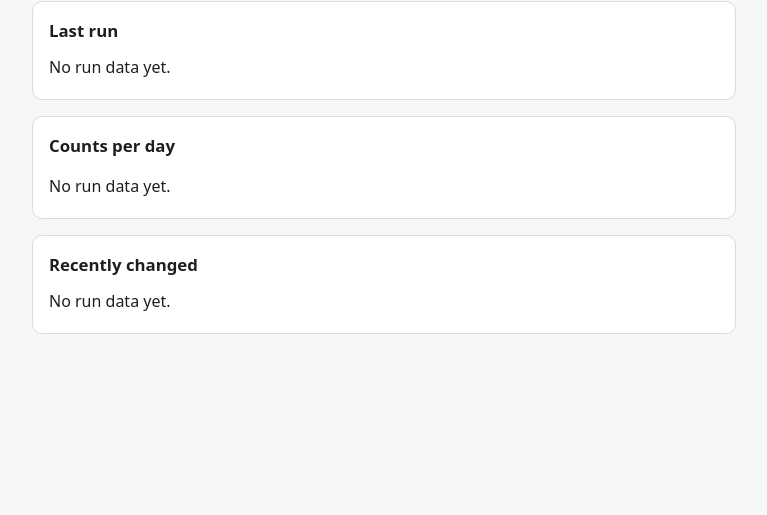
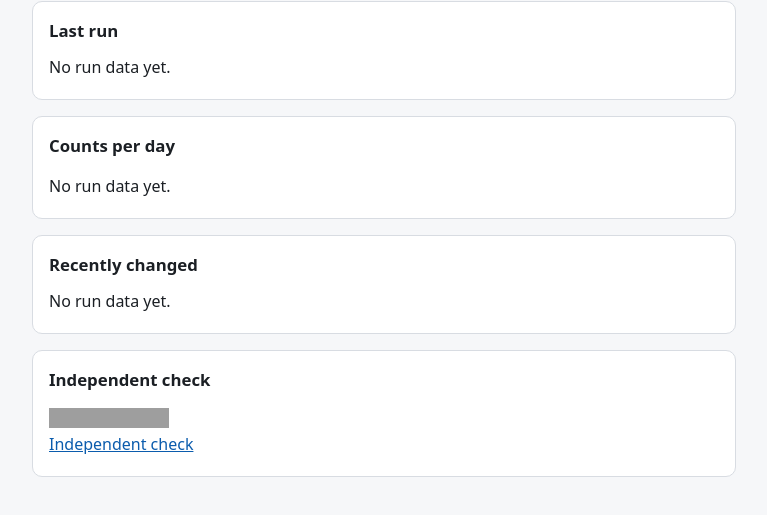
Before and after one commit to thienba/kb-sync-lab, a plain HTML site: page status/index.html in a window 1280 px wide. Shown: the part 73-588 px from the top of the page, without its empty margins (256-1023 px from the left). Drawn offline with Linux system fonts and the light colour scheme; no server answers; grey boxes are pictures that could not be loaded.

Commit message:
Show the healthchecks.io badge in the README and on the status page

```diff
--- a/status/index.html
+++ b/status/index.html
@@ -73,7 +73,7 @@ const RUN_HOUR_UTC = 2, RUN_MINUTE_UTC = 17;
 // Banner when the last run is older than a daily job plus 2 hours of grace.
 const STALE_HOURS = 26;
 // healthchecks.io status badge URL (https://healthchecks.io/badge/...); empty hides it.
-const HC_BADGE_URL = "";
+const HC_BADGE_URL = "https://healthchecks.io/badge/62526ddc-7159-4d43-bc63-ace9ec/02ZJyJIp-2.svg";
 const MAX_CHANGES = 10, MAX_DAY_FILES = 7;
 const HOUR = 3600000, MINUTE = 60000;
 
```
Also changed, not shown: 2 other files.
